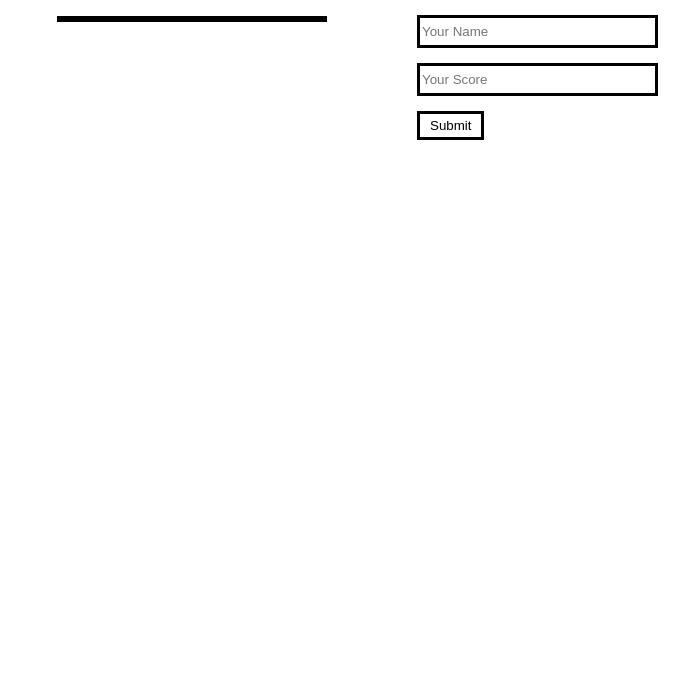
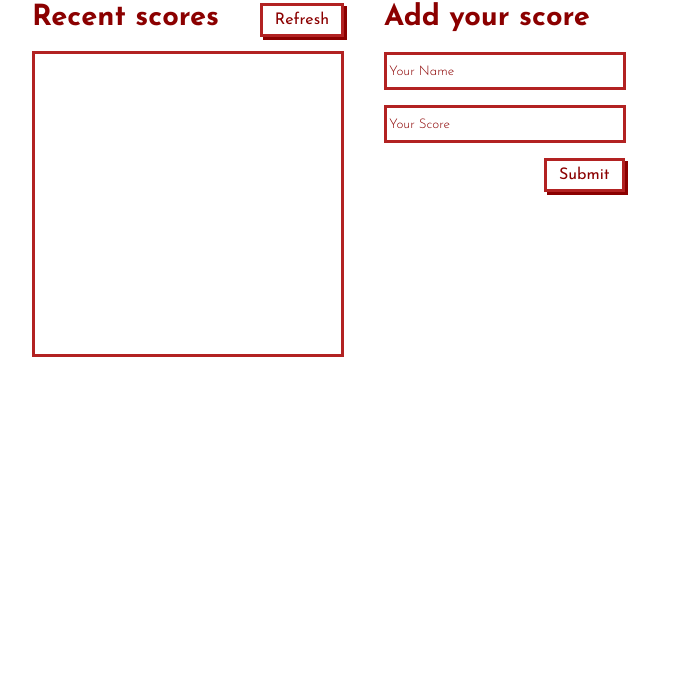
Before and after one commit to Rhaegar121/Leaderboard, a website built with webpack: page src/index.html in a window 1280 px wide. Shown: the part 112-800 px from the top of the page, without its empty margins (283-972 px from the left). Built offline with nearby package versions, Linux system fonts and the light colour scheme.

Commit message:
style the project according to the given layout

```diff
--- a/src/index.html
+++ b/src/index.html
@@ -22,7 +22,7 @@
                 <form action="post">
                     <input type="text" placeholder="Your Name" name="name" required><br>
                     <input type="number" placeholder="Your Score" name="score" required><br>
-                    <button>Submit</button>
+                    <button id="submit">Submit</button>
                 </form>
             </div>
         </div>
--- a/src/style.css
+++ b/src/style.css
@@ -1,21 +1,57 @@
+@import url('https://fonts.googleapis.com/css2?family=Josefin+Sans:wght@300;400;500;600;700&display=swap');
+
+:root {
+  --text-color: #8B0000;
+  --border-color: #B22222;
+  --background-color: #ffe5e5;
+}
+
+::-webkit-scrollbar {
+  width: 7px;
+}
+
+::-webkit-scrollbar-track {
+  background: #fff;
+}
+
+::-webkit-scrollbar-thumb {
+  background: var(--text-color);
+  border-radius: 80px;
+}
+
+* {
+  font-family: 'Josefin Sans', sans-serif;
+  color: var(--text-color);
+}
+
 main {
-  width: 600px;
+  width: 650px;
   margin: 0 auto;
+}
+
+h1 {
+  font-size: 35px;
+  text-align: center;
+  margin: 40px 0;
 }
 
 .container {
   display: flex;
-  justify-content: space-between;
+  justify-content: flex-start;
+  gap: 40px;
 }
 
 h2 {
   margin: 0;
+  font-size: 29px;
 }
 
 button {
-  padding: 4px 10px;
-  border: 3px solid #000;
+  padding: 6px 12px;
+  border: 3px solid var(--border-color);
   background-color: #fff;
+  font-size: 16px;
+  box-shadow: 3px 3px var(--text-color);
 }
 
 button:hover {
@@ -24,11 +60,11 @@ button:hover {
 }
 
 button:active {
-  border: 1px solid #000;
+  border: 1px solid var(--border-color);
 }
 
 .container .recent {
-  width: 45%;
+  width: 48%;
 }
 
 .container .recent h2 {
@@ -42,21 +78,26 @@ button:active {
 .container .recent .scores {
   clear: both;
   margin-top: 48px;
-  border: 3px solid #000;
+  border: 3px solid var(--border-color);
   padding-left: 0;
+  height: 300px;
+  overflow: auto;
+  scroll-behavior: smooth;
 }
 
 .container .recent .scores li {
   list-style: none;
-  padding: 5px;
+  padding: 10px;
+  font-size: 17.5px;
+  font-weight: 500;
 }
 
 .container .recent .scores li:nth-child(2n) {
-  background-color: #dadada;
+  background-color: var(--background-color);
 }
 
 .container .add {
-  width: 40%;
+  width: 37%;
 }
 
 .container .add form {
@@ -66,10 +107,15 @@ button:active {
 .container .add form input {
   margin-bottom: 15px;
   width: 96.4%;
-  height: 25px;
-  border: 3px solid #000;
+  height: 30px;
+  border: 3px solid var(--border-color);
 }
 
-.container .add form [type="submit"] {
+.container .add form input::placeholder {
+  color: var(--text-color);
+  font-weight: 300;
+}
+
+.container .add form #submit {
   float: right;
 }
```
Also changed, not shown: app_screenshot.png (deleted), leaderboard screenshot.jpg (added).
